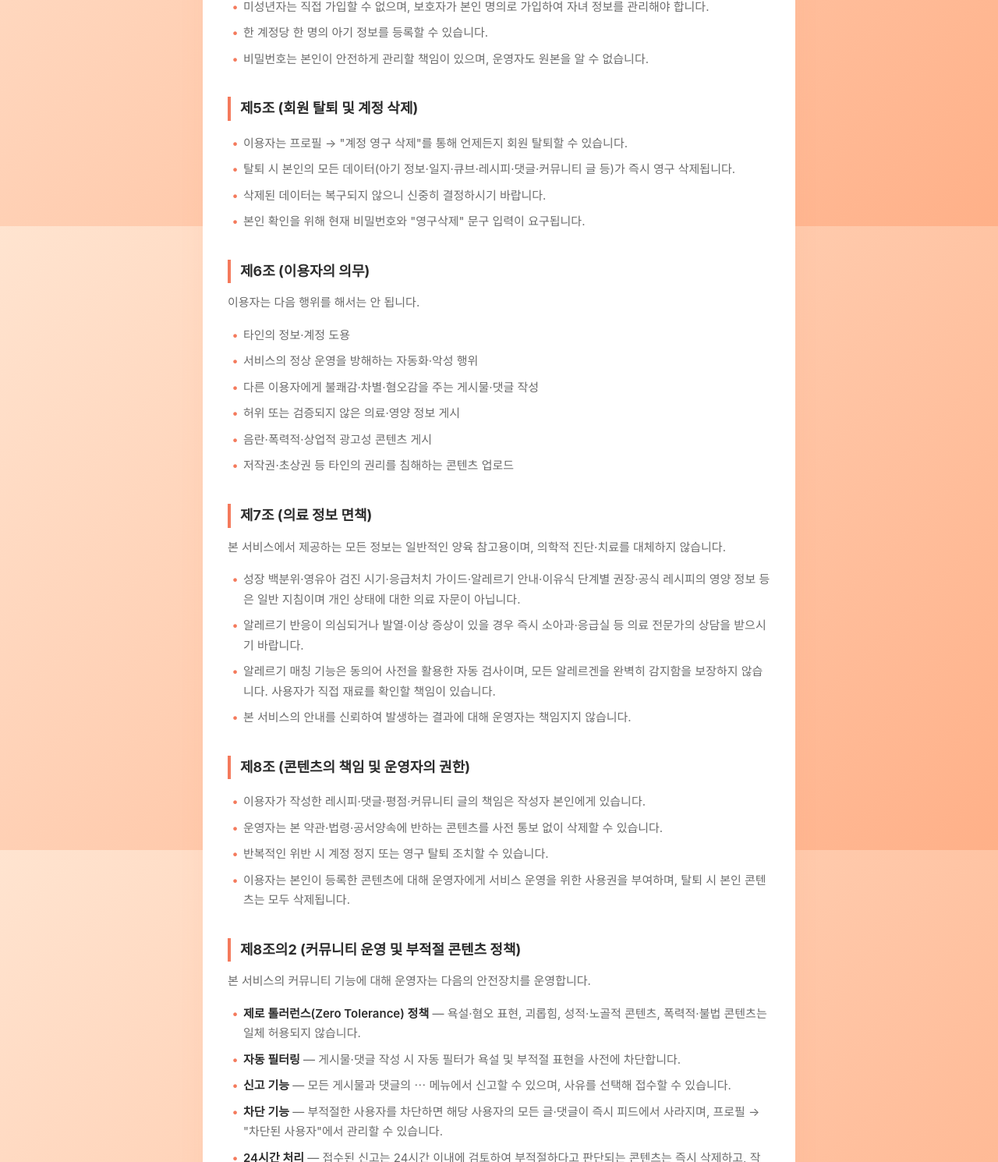
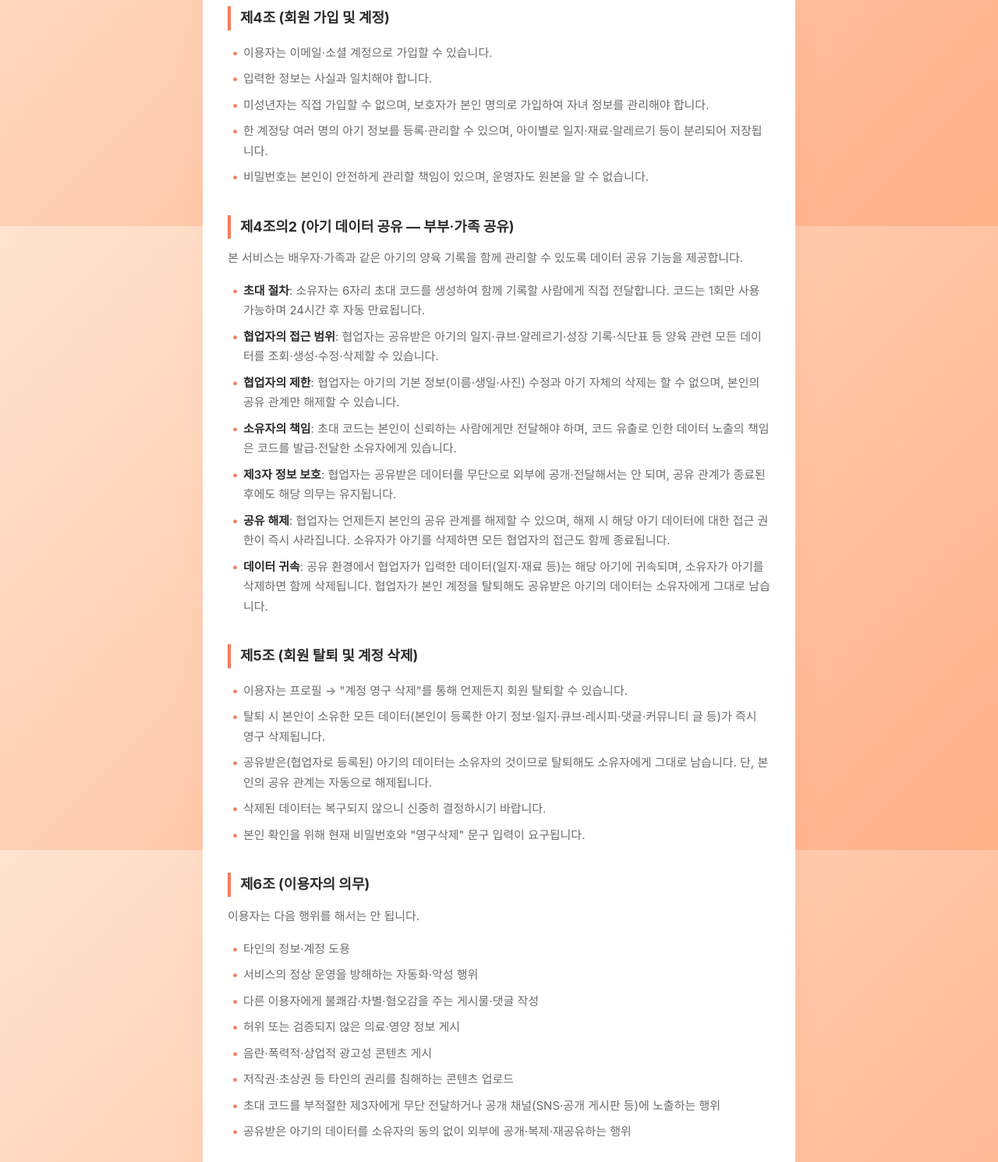
Before and after one commit to Roughstone-dev/spoonful-privacy, a plain HTML site: page terms.html in a window 1280 px wide. Shown: the part 1310-2800 px from the top of the page at 78% size. Drawn offline with Linux system fonts and the light colour scheme.

Commit message:
Update terms.html

```diff
--- a/terms.html
+++ b/terms.html
@@ -22,8 +22,7 @@
         <div class="hero-icon">📋</div>
         <h1>이용약관</h1>
         <p>이용자와 운영자의 권리와 의무</p>
-        <span class="updated">최종 업데이트: 2026-05-16</span>
-
+        <span class="updated">최종 업데이트: 2026-05-25</span>
       </div>
 
       <div class="content">
@@ -35,6 +34,8 @@
           <li>"이용자"란 본 서비스에 가입하여 이용하는 자를 말합니다.</li>
           <li>"콘텐츠"란 이용자가 작성한 레시피, 댓글, 평점, 커뮤니티 글, 사진 등을 말합니다.</li>
           <li>"공식 레시피"란 운영자가 제공하는 추천 레시피를 말합니다.</li>
+          <li>"소유자"란 아기 정보를 등록한 이용자를 말합니다.</li>
+          <li>"협업자"란 소유자가 발급한 초대 코드를 통해 해당 아기 데이터에 접근 권한을 가진 다른 이용자를 말합니다.</li>
         </ul>
 
         <h2>제3조 (서비스 내용)</h2>
@@ -50,6 +51,7 @@
           <li>영양 분석 — 식품군별 비율·다양성·새 재료 추적·알레르기 노출 경고</li>
           <li>알림 — 식사·해열제·검진·성장 측정·큐브 만료·알레르기 의심 등(모바일 한정)</li>
           <li>커뮤니티 — 부모 간 정보 공유 및 댓글</li>
+          <li>아기 데이터 공유 — 초대 코드를 통해 배우자·가족과 같은 아기의 일지·큐브·알레르기·성장 기록 등을 함께 보고 기록</li>
         </ul>
 
         <h2>제4조 (회원 가입 및 계정)</h2>
@@ -57,14 +59,27 @@
           <li>이용자는 이메일·소셜 계정으로 가입할 수 있습니다.</li>
           <li>입력한 정보는 사실과 일치해야 합니다.</li>
           <li>미성년자는 직접 가입할 수 없으며, 보호자가 본인 명의로 가입하여 자녀 정보를 관리해야 합니다.</li>
-          <li>한 계정당 한 명의 아기 정보를 등록할 수 있습니다.</li>
+          <li>한 계정당 여러 명의 아기 정보를 등록·관리할 수 있으며, 아이별로 일지·재료·알레르기 등이 분리되어 저장됩니다.</li>
           <li>비밀번호는 본인이 안전하게 관리할 책임이 있으며, 운영자도 원본을 알 수 없습니다.</li>
+        </ul>
+
+        <h2>제4조의2 (아기 데이터 공유 — 부부·가족 공유)</h2>
+        <p>본 서비스는 배우자·가족과 같은 아기의 양육 기록을 함께 관리할 수 있도록 데이터 공유 기능을 제공합니다.</p>
+        <ul>
+          <li><strong>초대 절차</strong>: 소유자는 6자리 초대 코드를 생성하여 함께 기록할 사람에게 직접 전달합니다. 코드는 1회만 사용 가능하며 24시간 후 자동 만료됩니다.</li>
+          <li><strong>협업자의 접근 범위</strong>: 협업자는 공유받은 아기의 일지·큐브·알레르기·성장 기록·식단표 등 양육 관련 모든 데이터를 조회·생성·수정·삭제할 수 있습니다.</li>
+          <li><strong>협업자의 제한</strong>: 협업자는 아기의 기본 정보(이름·생일·사진) 수정과 아기 자체의 삭제는 할 수 없으며, 본인의 공유 관계만 해제할 수 있습니다.</li>
+          <li><strong>소유자의 책임</strong>: 초대 코드는 본인이 신뢰하는 사람에게만 전달해야 하며, 코드 유출로 인한 데이터 노출의 책임은 코드를 발급·전달한 소유자에게 있습니다.</li>
+          <li><strong>제3자 정보 보호</strong>: 협업자는 공유받은 데이터를 무단으로 외부에 공개·전달해서는 안 되며, 공유 관계가 종료된 후에도 해당 의무는 유지됩니다.</li>
+          <li><strong>공유 해제</strong>: 협업자는 언제든지 본인의 공유 관계를 해제할 수 있으며, 해제 시 해당 아기 데이터에 대한 접근 권한이 즉시 사라집니다. 소유자가 아기를 삭제하면 모든 협업자의 접근도 함께 종료됩니다.</li>
+          <li><strong>데이터 귀속</strong>: 공유 환경에서 협업자가 입력한 데이터(일지·재료 등)는 해당 아기에 귀속되며, 소유자가 아기를 삭제하면 함께 삭제됩니다. 협업자가 본인 계정을 탈퇴해도 공유받은 아기의 데이터는 소유자에게 그대로 남습니다.</li>
         </ul>
 
         <h2>제5조 (회원 탈퇴 및 계정 삭제)</h2>
         <ul>
           <li>이용자는 프로필 → "계정 영구 삭제"를 통해 언제든지 회원 탈퇴할 수 있습니다.</li>
-          <li>탈퇴 시 본인의 모든 데이터(아기 정보·일지·큐브·레시피·댓글·커뮤니티 글 등)가 즉시 영구 삭제됩니다.</li>
+          <li>탈퇴 시 본인이 소유한 모든 데이터(본인이 등록한 아기 정보·일지·큐브·레시피·댓글·커뮤니티 글 등)가 즉시 영구 삭제됩니다.</li>
+          <li>공유받은(협업자로 등록된) 아기의 데이터는 소유자의 것이므로 탈퇴해도 소유자에게 그대로 남습니다. 단, 본인의 공유 관계는 자동으로 해제됩니다.</li>
           <li>삭제된 데이터는 복구되지 않으니 신중히 결정하시기 바랍니다.</li>
           <li>본인 확인을 위해 현재 비밀번호와 "영구삭제" 문구 입력이 요구됩니다.</li>
         </ul>
@@ -78,6 +93,8 @@
           <li>허위 또는 검증되지 않은 의료·영양 정보 게시</li>
           <li>음란·폭력적·상업적 광고성 콘텐츠 게시</li>
           <li>저작권·초상권 등 타인의 권리를 침해하는 콘텐츠 업로드</li>
+          <li>초대 코드를 부적절한 제3자에게 무단 전달하거나 공개 채널(SNS·공개 게시판 등)에 노출하는 행위</li>
+          <li>공유받은 아기의 데이터를 소유자의 동의 없이 외부에 공개·복제·재공유하는 행위</li>
         </ul>
 
         <h2>제7조 (의료 정보 면책)</h2>
@@ -95,17 +112,6 @@
           <li>운영자는 본 약관·법령·공서양속에 반하는 콘텐츠를 사전 통보 없이 삭제할 수 있습니다.</li>
           <li>반복적인 위반 시 계정 정지 또는 영구 탈퇴 조치할 수 있습니다.</li>
           <li>이용자는 본인이 등록한 콘텐츠에 대해 운영자에게 서비스 운영을 위한 사용권을 부여하며, 탈퇴 시 본인 콘텐츠는 모두 삭제됩니다.</li>
-        </ul>
-
-        <h2>제8조의2 (커뮤니티 운영 및 부적절 콘텐츠 정책)</h2>
-        <p>본 서비스의 커뮤니티 기능에 대해 운영자는 다음의 안전장치를 운영합니다.</p>
-        <ul>
-          <li><strong>제로 톨러런스(Zero Tolerance) 정책</strong> — 욕설·혐오 표현, 괴롭힘, 성적·노골적 콘텐츠, 폭력적·불법 콘텐츠는 일체 허용되지 않습니다.</li>
-          <li><strong>자동 필터링</strong> — 게시물·댓글 작성 시 자동 필터가 욕설 및 부적절 표현을 사전에 차단합니다.</li>
-          <li><strong>신고 기능</strong> — 모든 게시물과 댓글의 ⋯ 메뉴에서 신고할 수 있으며, 사유를 선택해 접수할 수 있습니다.</li>
-          <li><strong>차단 기능</strong> — 부적절한 사용자를 차단하면 해당 사용자의 모든 글·댓글이 즉시 피드에서 사라지며, 프로필 → "차단된 사용자"에서 관리할 수 있습니다.</li>
-          <li><strong>24시간 처리</strong> — 접수된 신고는 24시간 이내에 검토하여 부적절하다고 판단되는 콘텐츠는 즉시 삭제하고, 작성자에게는 경고·일시 정지 또는 영구 정지 조치를 취합니다.</li>
-          <li><strong>긴급 문의</strong> — 즉시 처리가 필요한 사안은 <strong>roughstone.dev@gmail.com</strong>으로 신고해주세요.</li>
         </ul>
 
         <h2>제9조 (서비스 변경 및 종료)</h2>
```
